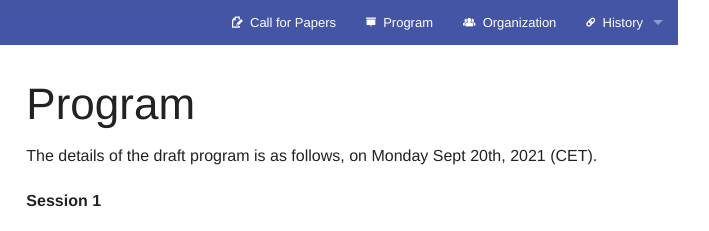
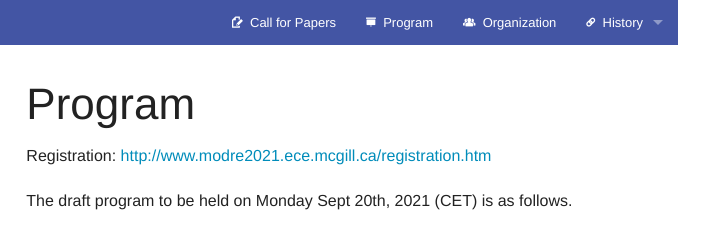
Before and after one commit to aire-ws/aire21, a plain HTML site: page docs/program.html in a window 1280 px wide. Shown: the top 231 px of the page, 462-1171 px from the left. Drawn offline with Linux system fonts and the light colour scheme.

Commit message:
Registration link added

```diff
--- a/docs/program.html
+++ b/docs/program.html
@@ -69,7 +69,9 @@
 
 	<h1 id="program">Program</h1>
 
-	<p>The details of the draft program is as follows, on Monday Sept 20th, 2021 (CET).</p>
+	<p>Registration: <a href="http://www.modre2021.ece.mcgill.ca/registration.htm">http://www.modre2021.ece.mcgill.ca/registration.htm</a></p>
+
+	<p>The draft program to be held on Monday Sept 20th, 2021 (CET) is as follows.</p>
 
 	<!--
 	<p class="header"><strong>Session 1:</strong> Requirements Representation and Knowledge <br><em>Chair: F. Başak Aydemir</em></p>
```
Also changed, not shown: docs/index.html (+2 -0 lines).
